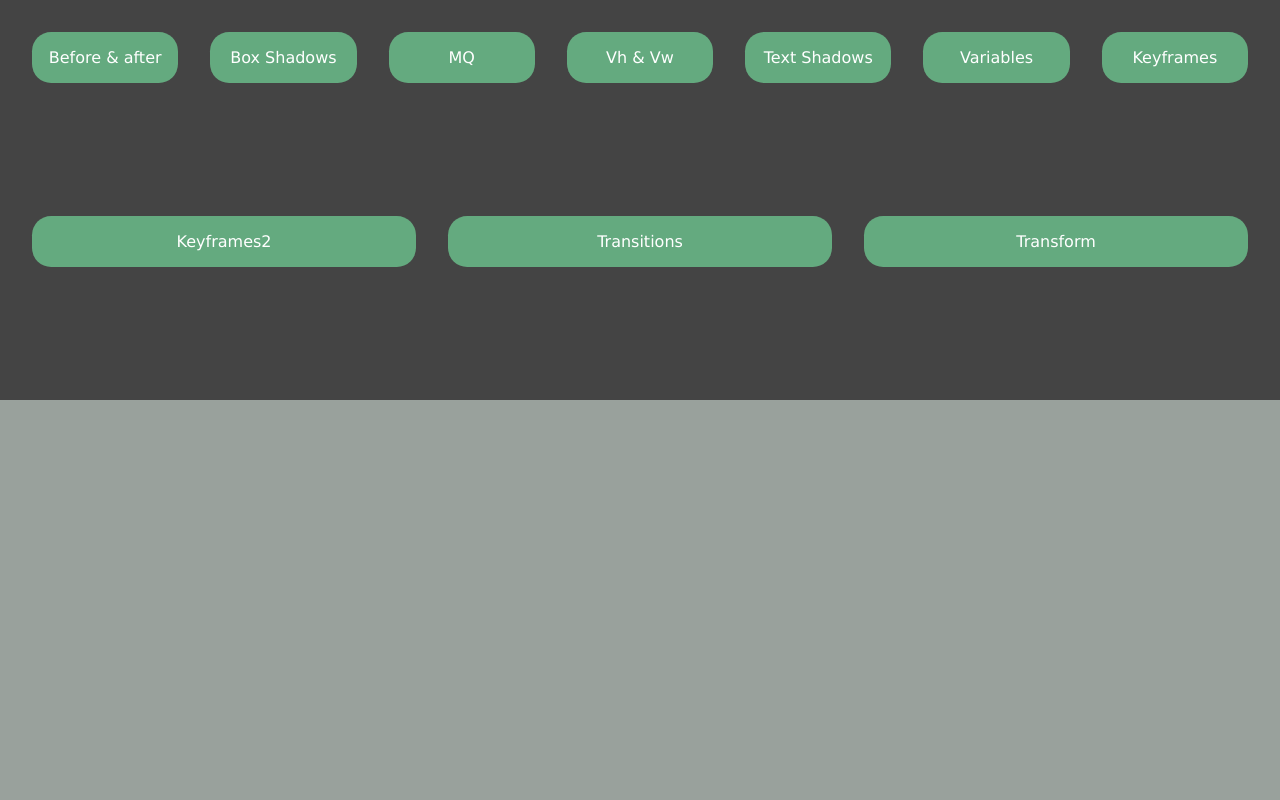
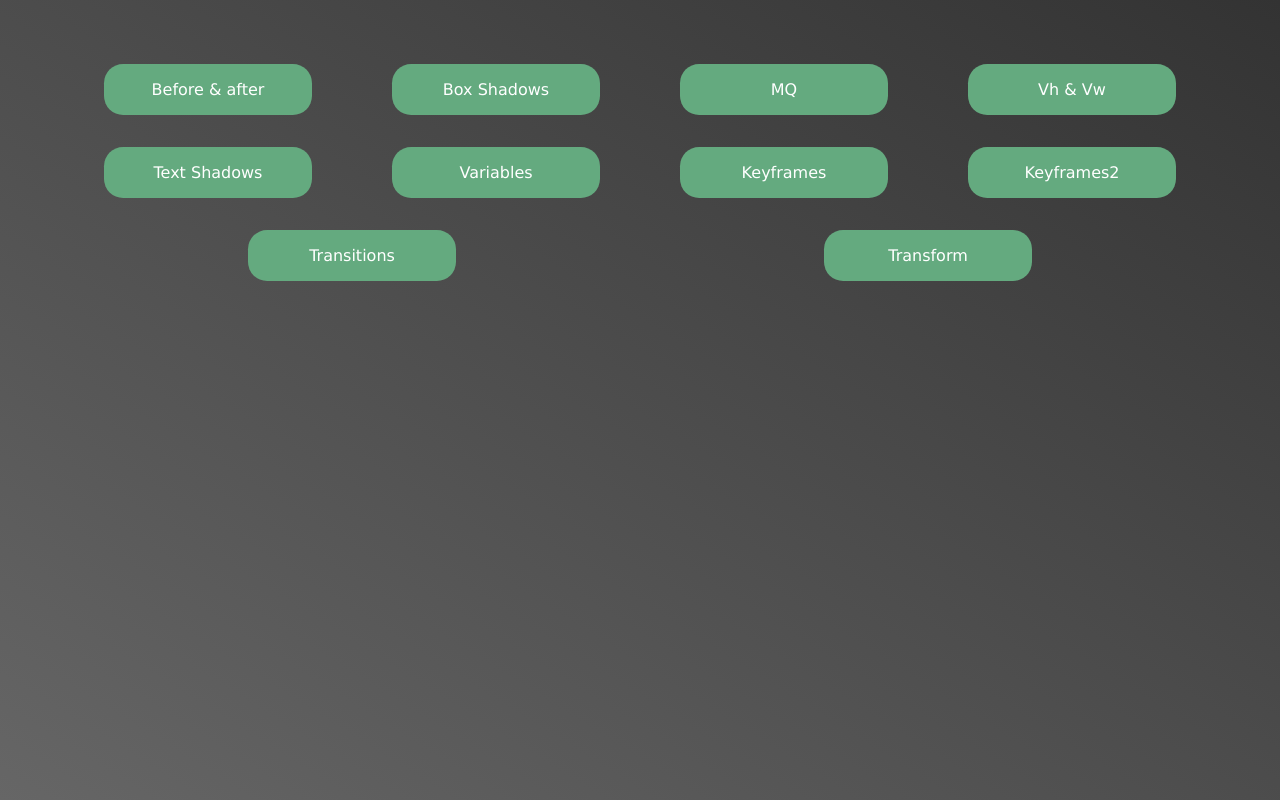
Before and after one commit to IzabelaGA/repeats, a plain HTML site: page index.html in a window 1280 px wide. Drawn offline with Linux system fonts and the light colour scheme.

Commit message:
Changes in bgc, align items and clean code

```diff
--- a/index.html
+++ b/index.html
@@ -15,33 +15,32 @@
 
         body {
             font-family: Verdana, Geneva, Tahoma, sans-serif;
-            background: #99a19c;
+            background: linear-gradient(to left bottom, #333, #444, #555, #666);
             color: #fff;
         }
 
-        #navbar {
-            height: 50vh;
-            background: #444;
 
+        header {
+            height: 100vh;
+            overflow: hidden;
         }
 
         #container {
             list-style: none;
             display: flex;
-            flex-direction: row;
+            /* flex-direction: row; */
             flex-wrap: wrap;
-            /* justify-content:left; */
+            align-items: center;
+            justify-content: space-around;
             padding: 1rem;
-            height: 50vh;
-
+            margin: 2rem 3rem;
         }
 
         li {
             padding: 1rem;
-            flex: 1;
+            /* flex: 1; */
             text-align: center;
-            flex-basis: 10rem;
-
+            flex-basis: 15rem;
         }
 
         li a {
@@ -54,9 +53,7 @@
         }
 
         li a:hover {
-            color: inherit;
             background: #3ad676;
-            border-radius: 1.2rem;
         }
     </style>
 </head>
```
